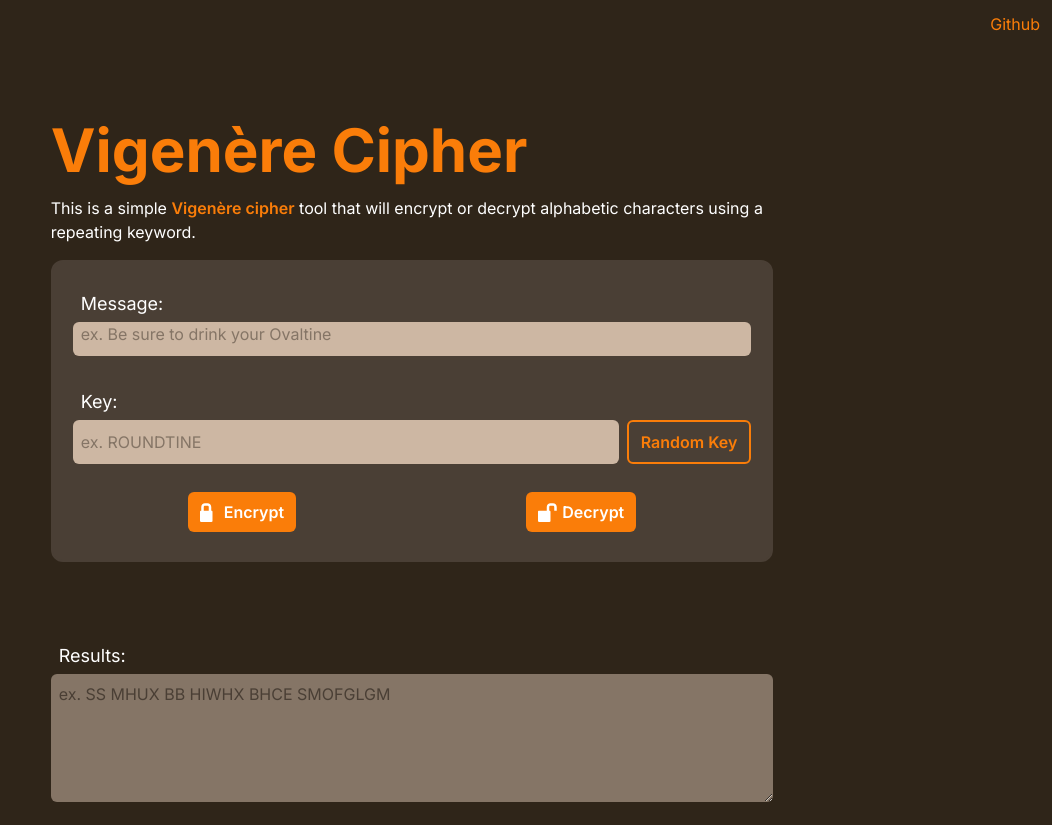
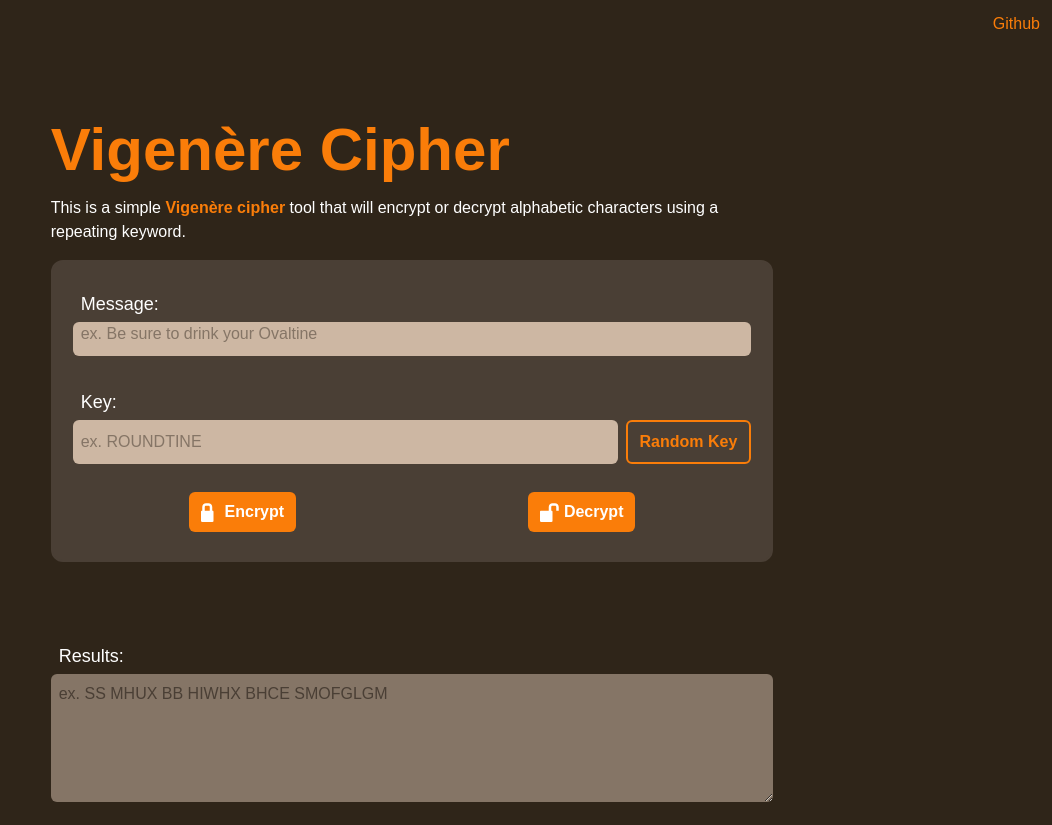
Before and after one commit to JohnKinoshita/vigenere-cipher, a website built with Vite: page index.html in a window 1280 px wide. Shown: the whole page, without its empty margins (228-1280 px from the left). Built offline with nearby package versions, Linux system fonts and the light colour scheme.

Commit message:
Change font to arial

```diff
--- a/index.html
+++ b/index.html
@@ -8,7 +8,7 @@
     <title>Vigenère Cipher</title>
     <link rel="stylesheet" href="./src/main.css" />
   </head>
-  <body class="bg-brown text-white font-inter selection:bg-orange h-screen">
+  <body class="bg-brown text-white font-arial selection:bg-orange h-screen">
     <header class="flex justify-end">
       <div class="p-3">
         <a href="https://github.com/JohnKinoshita/vigenere-cipher">Github</a>
--- a/src/main.css
+++ b/src/main.css
@@ -1,4 +1,3 @@
-@import url("https://fonts.googleapis.com/css2?family=Inter:wght@400;500;600;700&display=swap");
 @tailwind base;
 @tailwind components;
 @tailwind utilities;
--- a/tailwind.config.js
+++ b/tailwind.config.js
@@ -12,7 +12,7 @@ module.exports = {
         tan: "#857566",
       },
       fontFamily: {
-        inter: ["'Inter'", "sans-serif"],
+        arial: ["'Arial'", "sans-serif"],
       },
     },
   },
```
